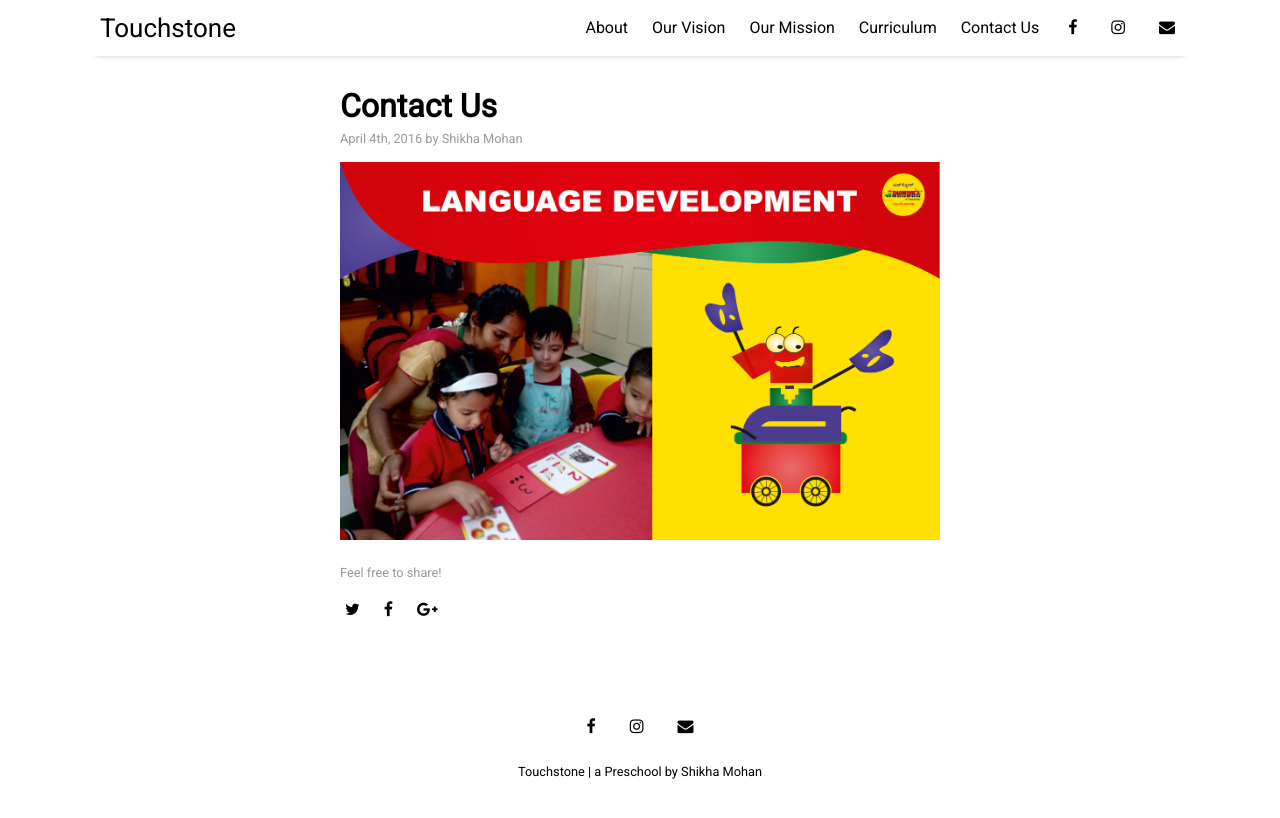
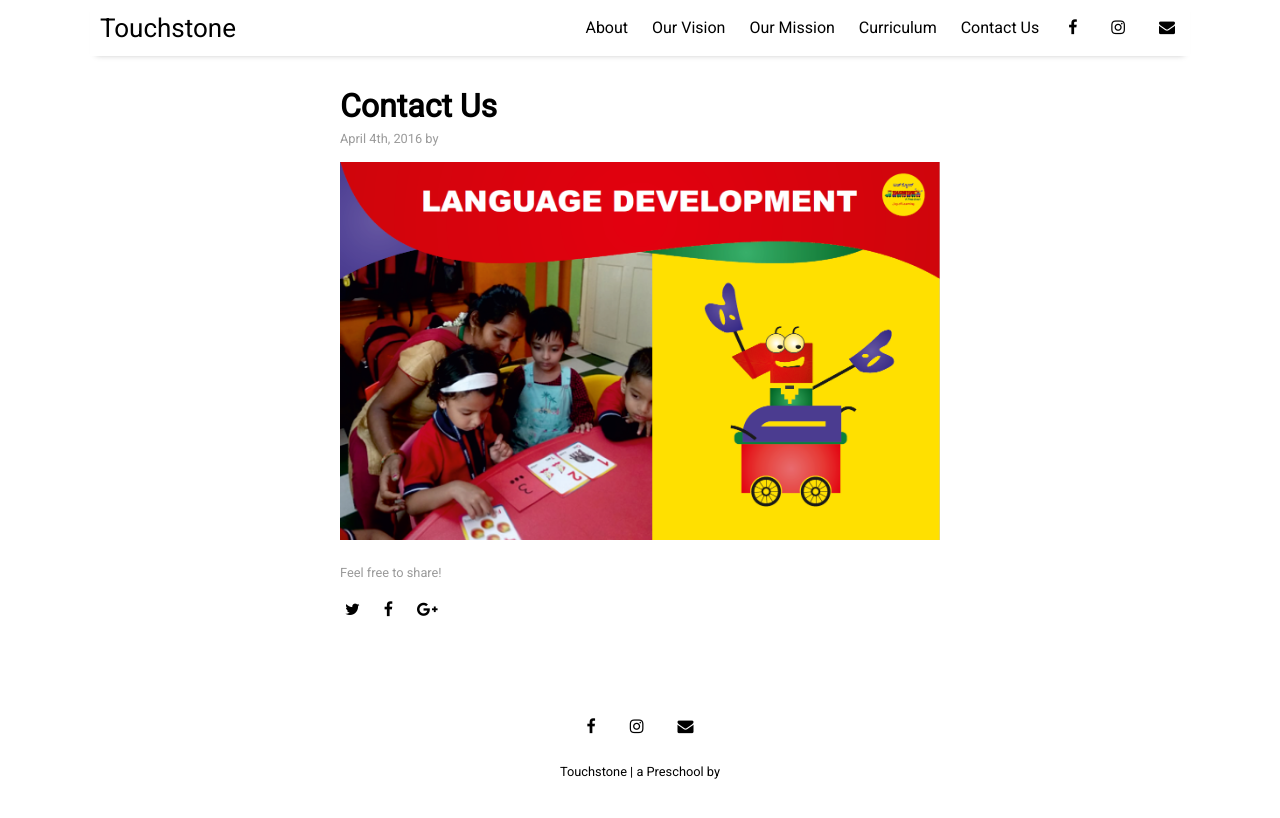
Before and after one commit to touchstonepreschool/touchstonepreschool.github.io, a Jekyll site: the page built from _posts/2016-04-04-about-the-author.md, in a window 1280 px wide. Shown: the top 818 px of the page. Built offline with Jekyll 4.4.1, drawn with Linux system fonts in a browser that asks for light colours; nearby versions of some CDN libraries; our own code applies the rules of GitHub Pages for plain Markdown files.

Commit message:
Update _config.yml

```diff
--- a/_config.yml
+++ b/_config.yml
@@ -16,7 +16,6 @@ sass:
 # Customise atom feed settings (this is where Jekyll-Feed gets configuration information)
 title:		           "Touchstone"
 description:	       "a Preschool"
-author:              "Shikha Mohan"
 
 # RSS 2.0 can be used instead of Atom by uncommenting following two lines
 #feed:
```
